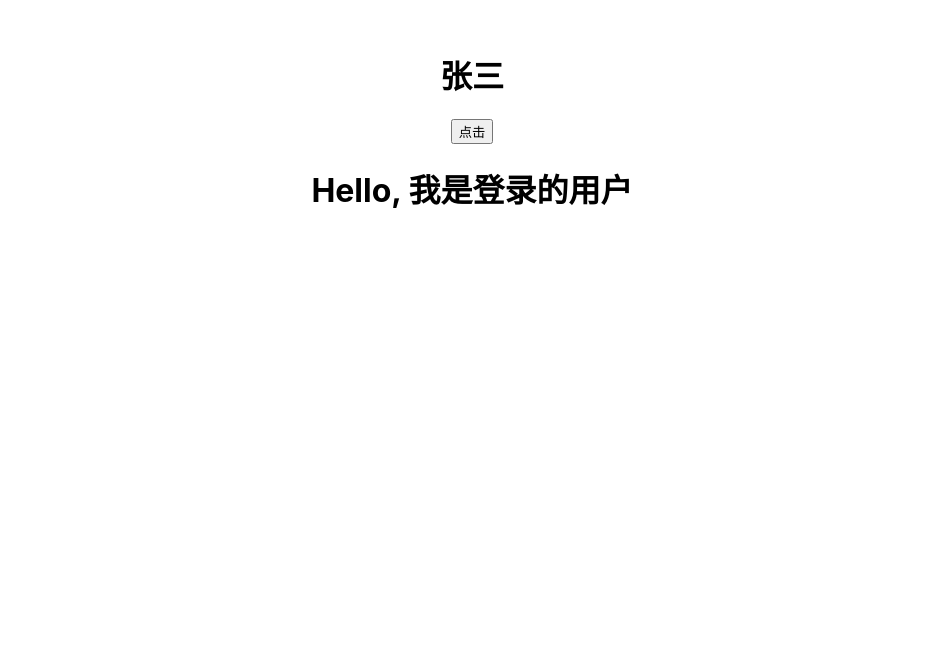
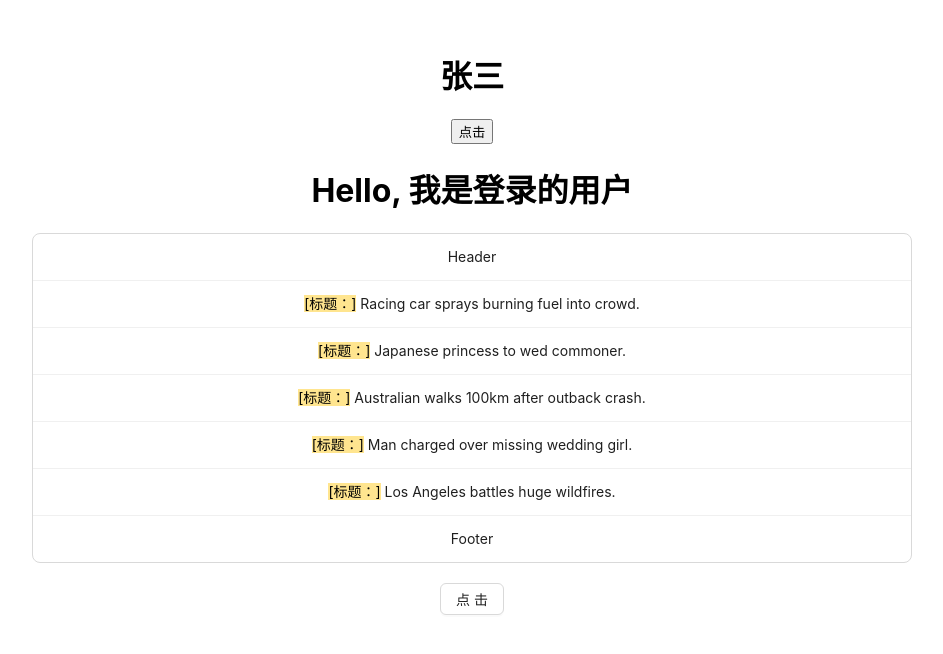
Before and after one commit to Finderboy/react-demo, a React (Create React App) app: page / in a window 1280 px wide. Shown: the part 170-824 px from the top of the page, without its empty margins (168-1111 px from the left). Before the commit the page ends 800 px from the top, so only its background shows below. Built offline with nearby package versions, Linux system fonts and the light colour scheme.

Commit message:
# 添加antd.列表渲染示例

```diff
--- a/package.json
+++ b/package.json
@@ -6,6 +6,7 @@
     "@testing-library/jest-dom": "^5.17.0",
     "@testing-library/react": "^13.4.0",
     "@testing-library/user-event": "^13.5.0",
+    "antd": "^5.17.4",
     "react": "^18.3.1",
     "react-dom": "^18.3.1",
     "react-scripts": "5.0.1",
--- a/src/App.js
+++ b/src/App.js
@@ -1,7 +1,8 @@
 import './App.css';
 import Parent from './components/Parent';
-import React, { useState } from 'react';
+import React from 'react';
 import Greeting from './components/Greeting';
+import RenderList from './components/renderList';
 function App() {
   return (
     <div className="App">
@@ -9,6 +10,7 @@
       <Parent name={'张三'} />
       {/*  条件渲染 */}
       <Greeting isLoggedIn={true} />
+      <RenderList />
     </div>
   );
 }
--- /dev/null
+++ b/src/components/renderList.jsx
@@ -0,0 +1,30 @@
+import React from 'react';
+import { Button, List, Typography } from 'antd';
+
+const data = [
+    'Racing car sprays burning fuel into crowd.',
+    'Japanese princess to wed commoner.',
+    'Australian walks 100km after outback crash.',
+    'Man charged over missing wedding girl.',
+    'Los Angeles battles huge wildfires.',
+];
+const renderList = () => {
+    return (
+        <>
+            <List
+                header={<div>Header</div>}
+                footer={<div>Footer</div>}
+                bordered
+                dataSource={data}
+                renderItem={(item) => (
+                    <List.Item>
+                        <Typography.Text mark>[标题：]</Typography.Text> {item}
+                    </List.Item>
+                )}
+            />
+            <Button style={{ marginTop: '20px' }}>点击</Button>
+        </>
+    )
+}
+
+export default renderList;
```
